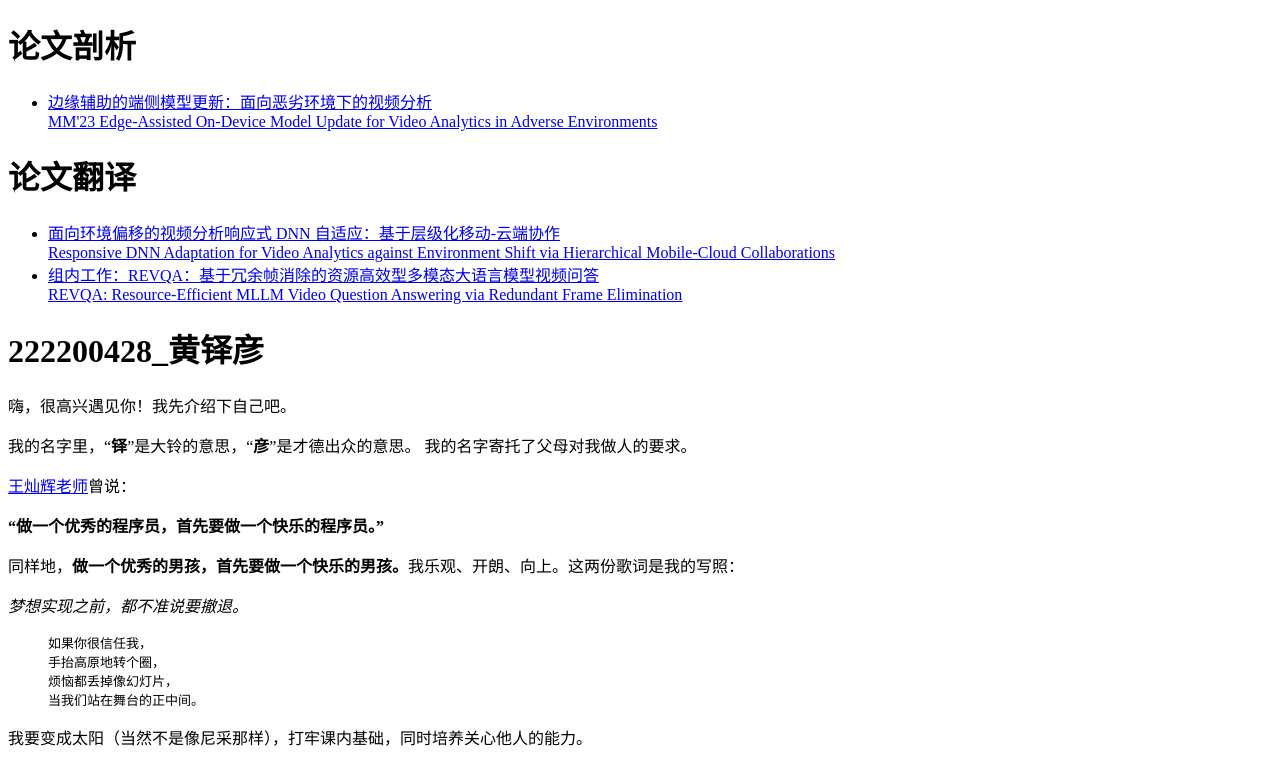
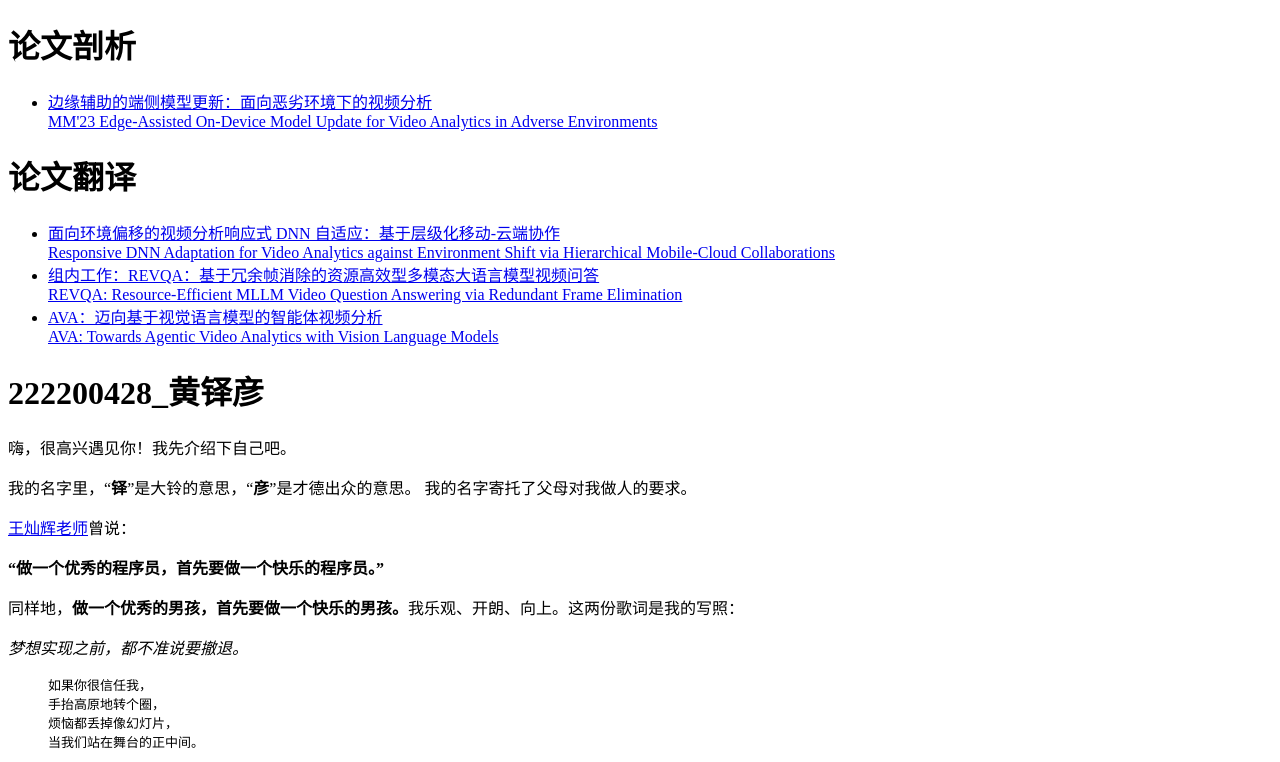
Before and after one commit to HuangDuoYan/HuangDuoYan.github.io, a plain HTML site: page index.html in a window 1280 px wide. Shown: the top 762 px of the page. Drawn offline with Linux system fonts and the light colour scheme.

Commit message:
更新主页链接

```diff
--- a/index.html
+++ b/index.html
@@ -15,6 +15,7 @@
 	<ul>
 		<li><a href="sensys25sjtu/index.html">面向环境偏移的视频分析响应式 DNN 自适应：基于层级化移动-云端协作<br /> Responsive DNN Adaptation for Video Analytics against Environment Shift via Hierarchical Mobile-Cloud Collaborations</a></li>
 		<li><a href="iedge/revqa/">组内工作：REVQA：基于冗余帧消除的资源高效型多模态大语言模型视频问答<br />REVQA: Resource-Efficient MLLM Video Question Answering via Redundant Frame Elimination</a></li>
+		<li><a href="ava/">AVA：迈向基于视觉语言模型的智能体视频分析<br />AVA: Towards Agentic Video Analytics with Vision Language Models</a></li>
 	</ul>
 	<h1>222200428_黄铎彦</h1>
 	<p>
```
